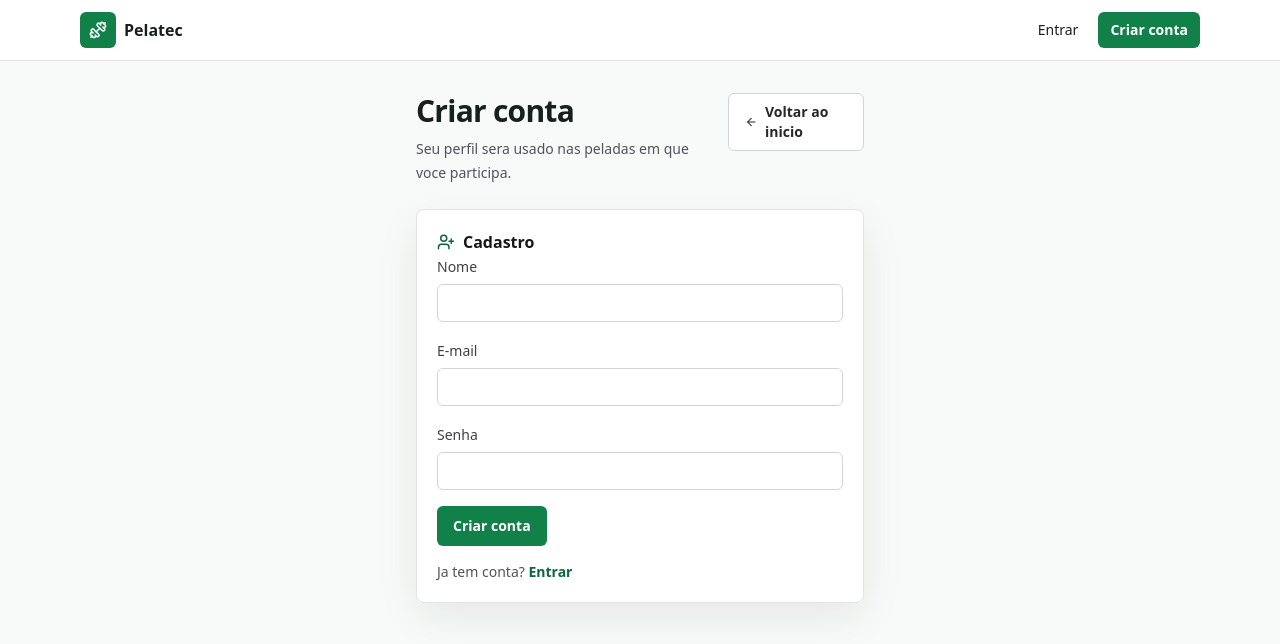
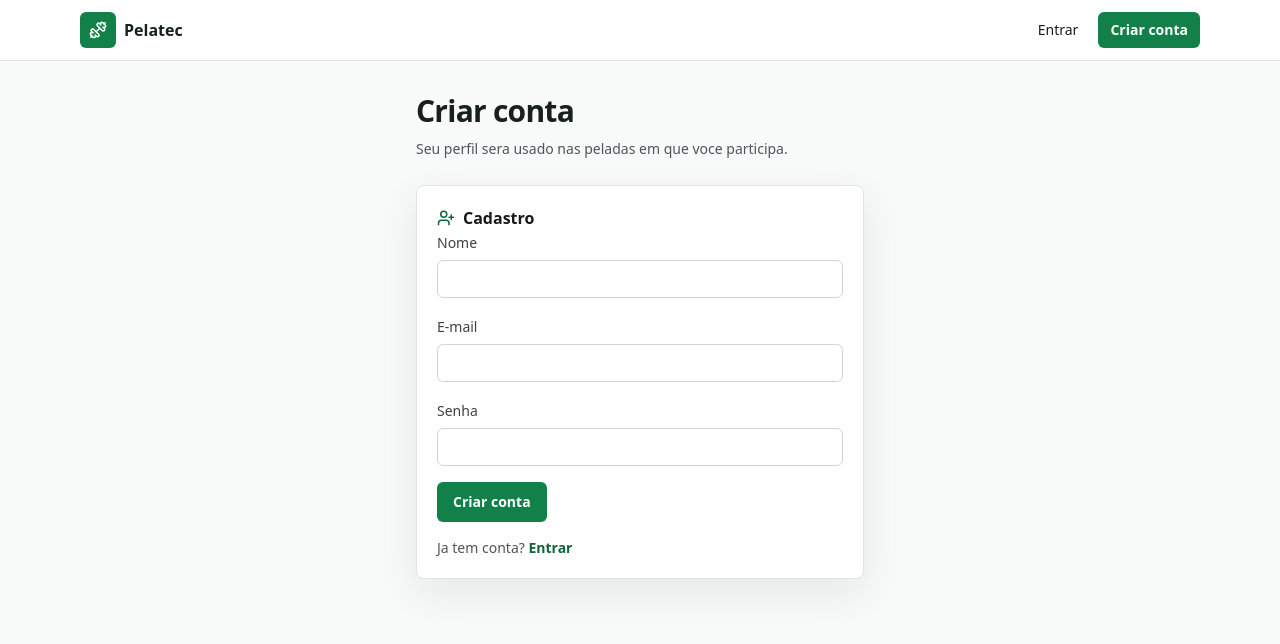
Before and after one commit to igorumeda/pelatec, a Next.js app: page /signup in a window 1280 px wide. Shown: the top 644 px of the page. Built offline with nearby package versions, Linux system fonts and the light colour scheme; no server answers.

Commit message:
feat: remover botao de voltar no signIn

```diff
--- a/app/signup/page.tsx
+++ b/app/signup/page.tsx
@@ -2,7 +2,7 @@ import Link from "next/link";
 import { UserPlus } from "lucide-react";
 import { signUpAction } from "@/app/actions";
 import { ActionStateForm } from "@/components/action-state-form";
-import { BackLink, Card, CardTitle, Field, PageHeader } from "@/components/ui";
+import { Card, CardTitle, Field, PageHeader } from "@/components/ui";
 
 export default function SignupPage() {
   return (
@@ -10,7 +10,6 @@ export default function SignupPage() {
       <PageHeader
         title="Criar conta"
         description="Seu perfil sera usado nas peladas em que voce participa."
-        action={<BackLink href="/">Voltar ao inicio</BackLink>}
       />
       <Card>
         <CardTitle icon={UserPlus}>Cadastro</CardTitle>
```
